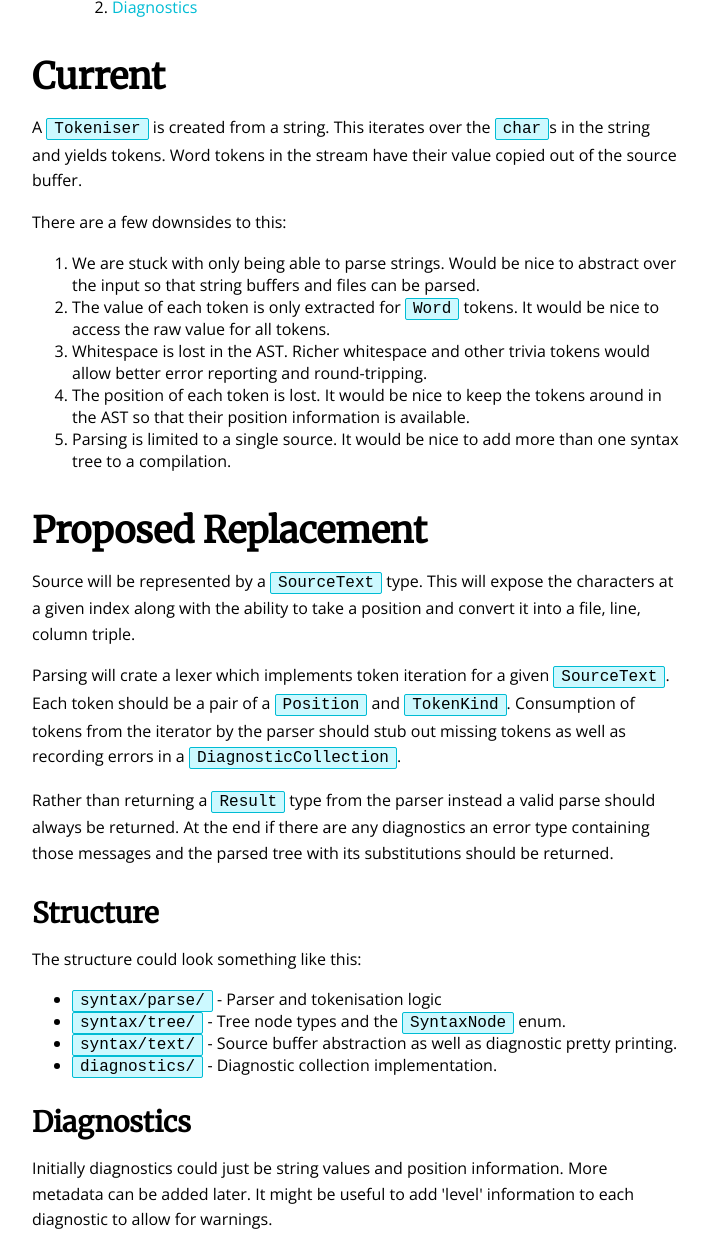
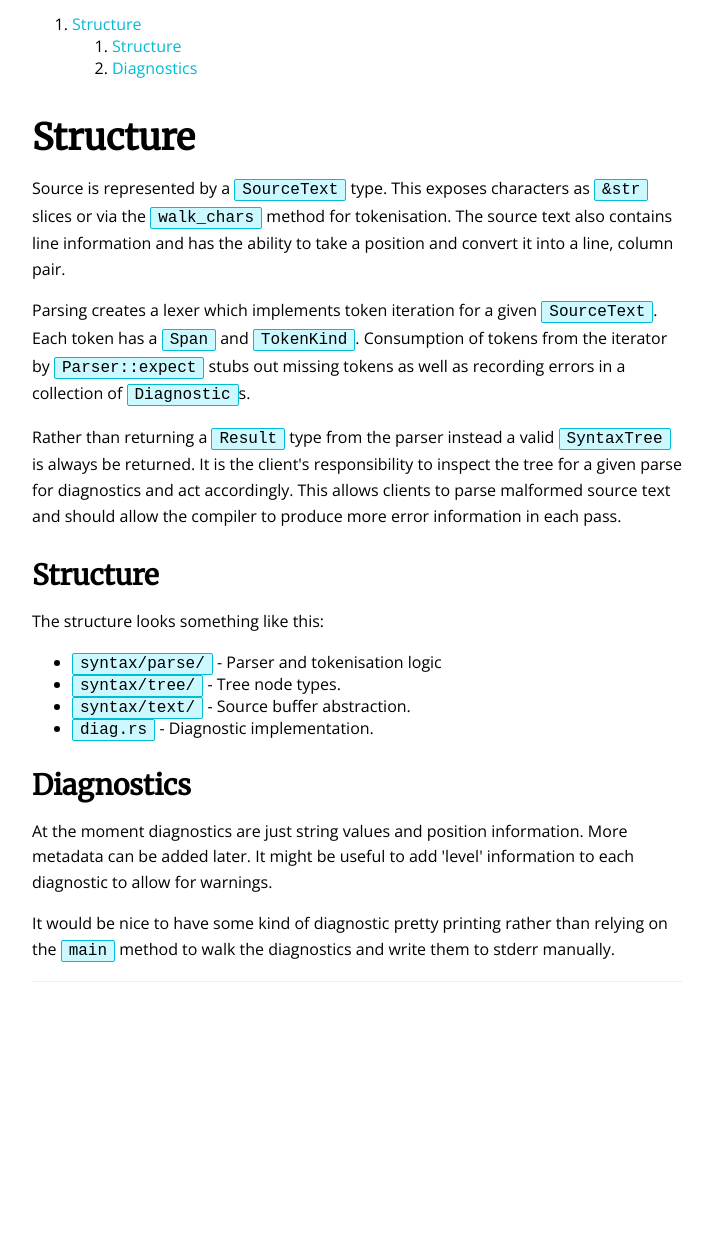
Before and after one commit to iwillspeak/ullage, a plain HTML site: page parsing/index.html in a window 1280 px wide. Shown: the part 261-1497 px from the top of the page, without its empty margins (283-996 px from the left). After the commit the page ends 1259 px from the top, so only its background shows below. Drawn offline with nearby package versions, Linux system fonts and the light colour scheme.

Commit message:
Re-Generate Docs

```diff
--- a/parsing/index.html
+++ b/parsing/index.html
@@ -10,26 +10,29 @@
     <link rel="stylesheet" href="../style.css">
     <script>hljs.initHighlightingOnLoad();</script>
   </head>
-  <body><header class="page-heading"><h1><a href="#">Parsing and Syntax Trees</h1><a class="home-link" href="../">ullage</a></header><p>The current parsing architecture works but doesn't provide enough metadata to the parser in the token stream. The parser then fails to pass on any metadata to the AST.</p>
-<p><ol><li><a href="#Current">Current</a><ol></ol></li><li><a href="#Proposed-Replacement">Proposed Replacement</a><ol><li><a href="#Structure">Structure</a></li><li><a href="#Diagnostics">Diagnostics</a></li></ol></li></ol></p>
-<h2 id="Current"><a href="#Current">Current</a></h2><p>A <code>Tokeniser</code> is created from a string. This iterates over the <code>char</code>s in the string and yields tokens. Word tokens in the stream have their value copied out of the source buffer.</p>
-<p>There are a few downsides to this:</p>
-<ol>
-<li>We are stuck with only being able to parse strings. Would be nice to abstract over the input so that string buffers and files can be parsed.</li>
-<li>The value of each token is only extracted for <code>Word</code> tokens. It would be nice to access the raw value for all tokens.</li>
-<li>Whitespace is lost in the AST. Richer whitespace and other trivia tokens would allow better error reporting and round-tripping.</li>
-<li>The position of each token is lost. It would be nice to keep the tokens around in the AST so that their position information is available.</li>
-<li>Parsing is limited to a single source. It would be nice to add more than one syntax tree to a compilation.</li>
-</ol>
-<h2 id="Proposed-Replacement"><a href="#Proposed-Replacement">Proposed Replacement</a></h2><p>Source will be represented by a <code>SourceText</code> type. This will expose the  characters at a given index along with the ability to take a position and convert it into a file, line, column triple.</p>
-<p>Parsing will crate a lexer which implements token iteration for a given <code>SourceText</code>. Each token should be a pair of a <code>Position</code> and <code>TokenKind</code>. Consumption of tokens from the iterator by the parser should stub out missing tokens as well as recording errors in a <code>DiagnosticCollection</code>.</p>
-<p>Rather than returning a <code>Result</code> type from the parser instead a valid parse should always be returned. At the end if there are any diagnostics an error type containing those messages and the parsed tree with its substitutions should be returned.</p>
-<h3 id="Structure"><a href="#Structure">Structure</a></h3><p>The structure could look something like this:</p>
+  <body><header class="page-heading"><h1><a href="#">Parsing and Syntax Trees</h1><a class="home-link" href="../">ullage</a></header><p>The parser takes an input <code>SourceText</code> and produces a full-fidelity <code>SyntaxTree</code>. In theory each character in the source exists as a <code>Token</code> or <code>TriviaToken</code> within this tree. This initial tree is intended to provide as rich a possible model of the underlying source text to allow for syntax transformations in the future. It is later transformed into an abstract representation of the semantics of the code by the <code>sem</code> module.</p>
+<p><ol><li><a href="#Structure">Structure</a><ol><li><a href="#Structure">Structure</a></li><li><a href="#Diagnostics">Diagnostics</a></li></ol></li></ol></p>
+<h2 id="Structure"><a href="#Structure">Structure</a></h2><p>Source is represented by a <code>SourceText</code> type. This exposes characters
+as <code>&amp;str</code> slices or via the <code>walk_chars</code> method for tokenisation. The
+source text also contains line information and has the ability to take
+a position and convert it into a line, column pair.</p>
+<p>Parsing creates a lexer which implements token iteration for a given
+<code>SourceText</code>. Each token has a <code>Span</code> and <code>TokenKind</code>. Consumption of
+tokens from the iterator by <code>Parser::expect</code> stubs out missing tokens
+as well as recording errors in a collection of <code>Diagnostic</code>s.</p>
+<p>Rather than returning a <code>Result</code> type from the parser instead a valid
+<code>SyntaxTree</code> is always be returned. It is the client's responsibility to inspect the tree for a given parse for diagnostics and act accordingly. This allows clients to parse malformed source text and should allow the compiler to produce more error information in each pass.</p>
+<h3 id="Structure"><a href="#Structure">Structure</a></h3><p>The structure looks something like this:</p>
 <ul>
 <li><code>syntax/parse/</code> - Parser and tokenisation logic</li>
-<li><code>syntax/tree/</code> - Tree node types and the <code>SyntaxNode</code> enum.</li>
-<li><code>syntax/text/</code> - Source buffer abstraction as well as diagnostic pretty printing.</li>
-<li><code>diagnostics/</code> - Diagnostic collection implementation.</li>
+<li><code>syntax/tree/</code> - Tree node types.</li>
+<li><code>syntax/text/</code> - Source buffer abstraction.</li>
+<li><code>diag.rs</code> - Diagnostic implementation.</li>
 </ul>
-<h3 id="Diagnostics"><a href="#Diagnostics">Diagnostics</a></h3><p>Initially diagnostics could just be string values and position information.  More metadata can be added later. It might be useful to add 'level' information to each diagnostic to allow for warnings.</p>
+<h3 id="Diagnostics"><a href="#Diagnostics">Diagnostics</a></h3><p>At the moment diagnostics are just string values and position
+information. More metadata can be added later. It might be useful to
+add 'level' information to each diagnostic to allow for warnings.</p>
+<p>It would be nice to have some kind of diagnostic pretty printing
+rather than relying on the <code>main</code> method to walk the diagnostics and
+write them to stderr manually.</p>
 <footer></footer></body></html>
```
